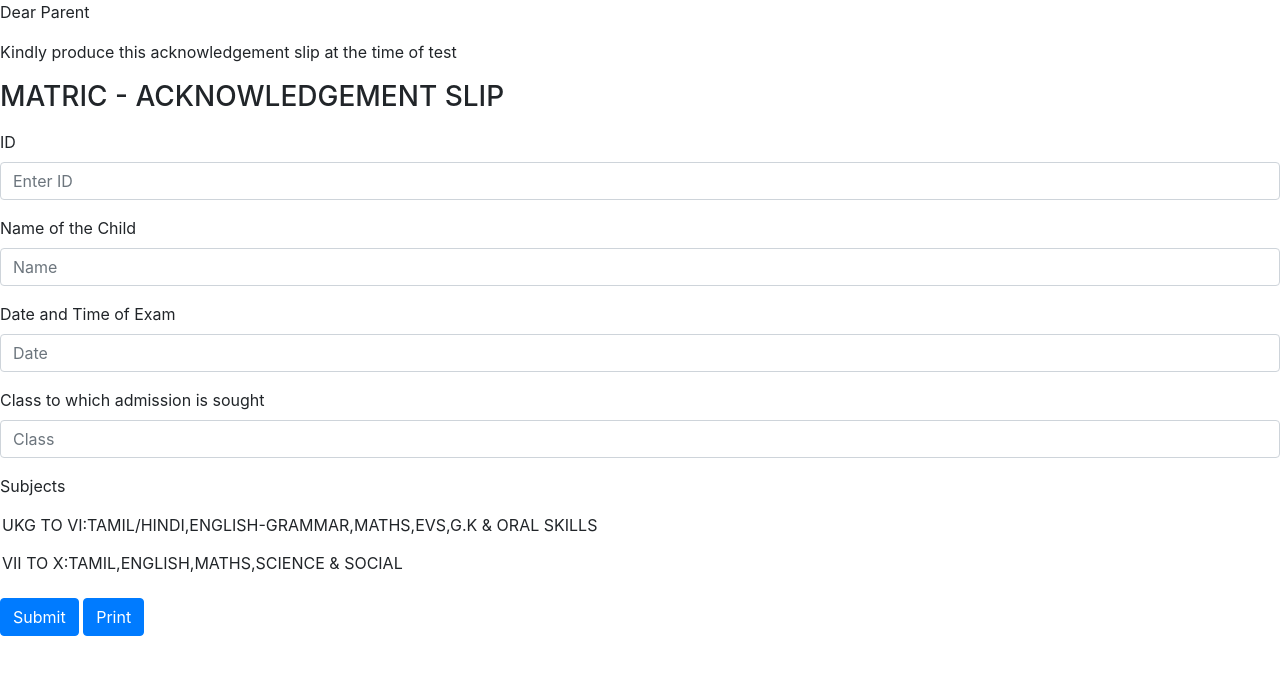
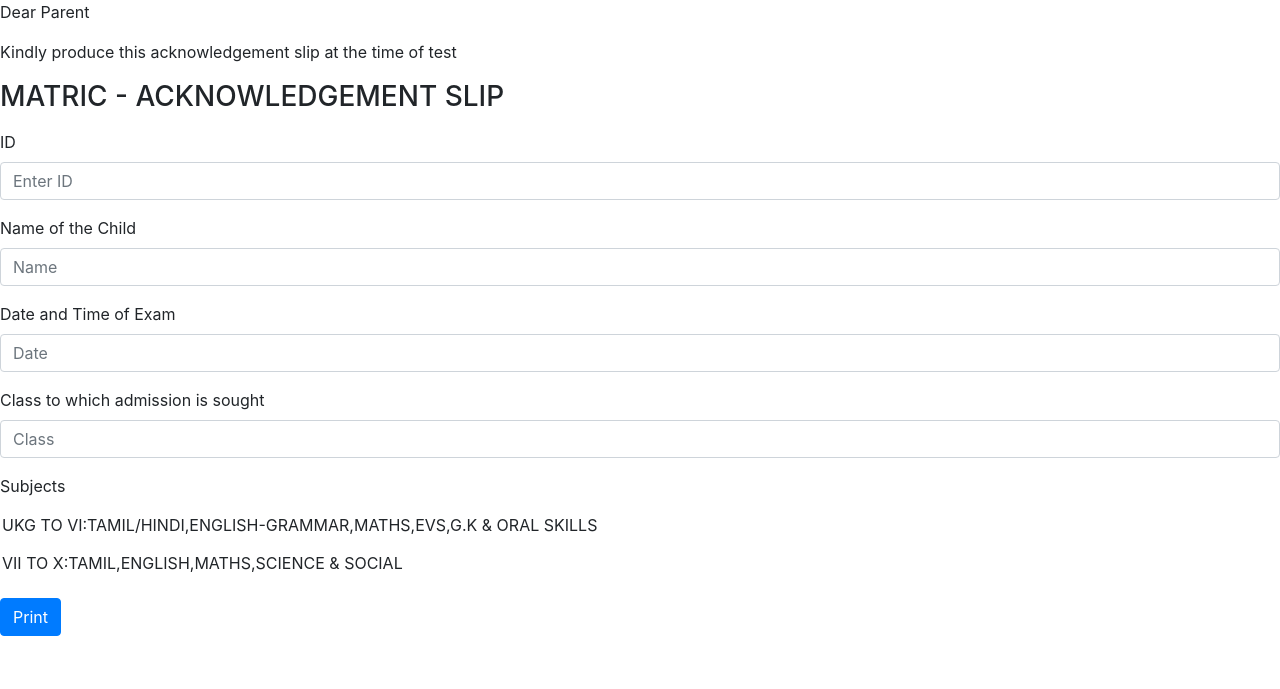
Before and after one commit to roopeshvs/SimpleAdmissionProgram, a Django app: page / in a window 1280 px wide. Shown: the top 689 px of the page. Run offline with Django 3.2, Linux system fonts and the light colour scheme; some libraries are stand-ins or nearby versions.

Commit message:
modified:   Admission/templates/home.html

```diff
--- a/Admission/templates/home.html
+++ b/Admission/templates/home.html
@@ -1,5 +1,8 @@
 <html lang="en">
     <style>
+        #hidebtn {
+          display: none;
+        }
         @media print {
             #printPageButton {
               display: none;
@@ -48,7 +51,7 @@
                 <input type="text" readonly class="form-control-plaintext" value="VII TO X:TAMIL,ENGLISH,MATHS,SCIENCE & SOCIAL">
             </div>
             <button type="submit" id="hidebtn" class="btn btn-primary mb-2">Submit</button>
-            <button id="printPageButton" onClick="window.print();return false" class="btn btn-primary mb-2"> Print</button>
+            <button id="printPageButton" onClick="showf();window.print();return false" class="btn btn-primary mb-2"> Print</button>
       </form>
 
     <!-- Optional JavaScript -->
@@ -56,5 +59,10 @@
     <script src="https://code.jquery.com/jquery-3.3.1.slim.min.js" integrity="sha384-q8i/X+965DzO0rT7abK41JStQIAqVgRVzpbzo5smXKp4YfRvH+8abtTE1Pi6jizo" crossorigin="anonymous"></script>
     <script src="https://cdnjs.cloudflare.com/ajax/libs/popper.js/1.14.7/umd/popper.min.js" integrity="sha384-UO2eT0CpHqdSJQ6hJty5KVphtPhzWj9WO1clHTMGa3JDZwrnQq4sF86dIHNDz0W1" crossorigin="anonymous"></script>
     <script src="https://stackpath.bootstrapcdn.com/bootstrap/4.3.1/js/bootstrap.min.js" integrity="sha384-JjSmVgyd0p3pXB1rRibZUAYoIIy6OrQ6VrjIEaFf/nJGzIxFDsf4x0xIM+B07jRM" crossorigin="anonymous"></script>
+    <script>
+      function showf(){
+        document.getElementById('hidebtn').style.display = "inline";
+      }
+    </script>
   </body>
 </html>
```
Also changed, not shown: db.sqlite3.
